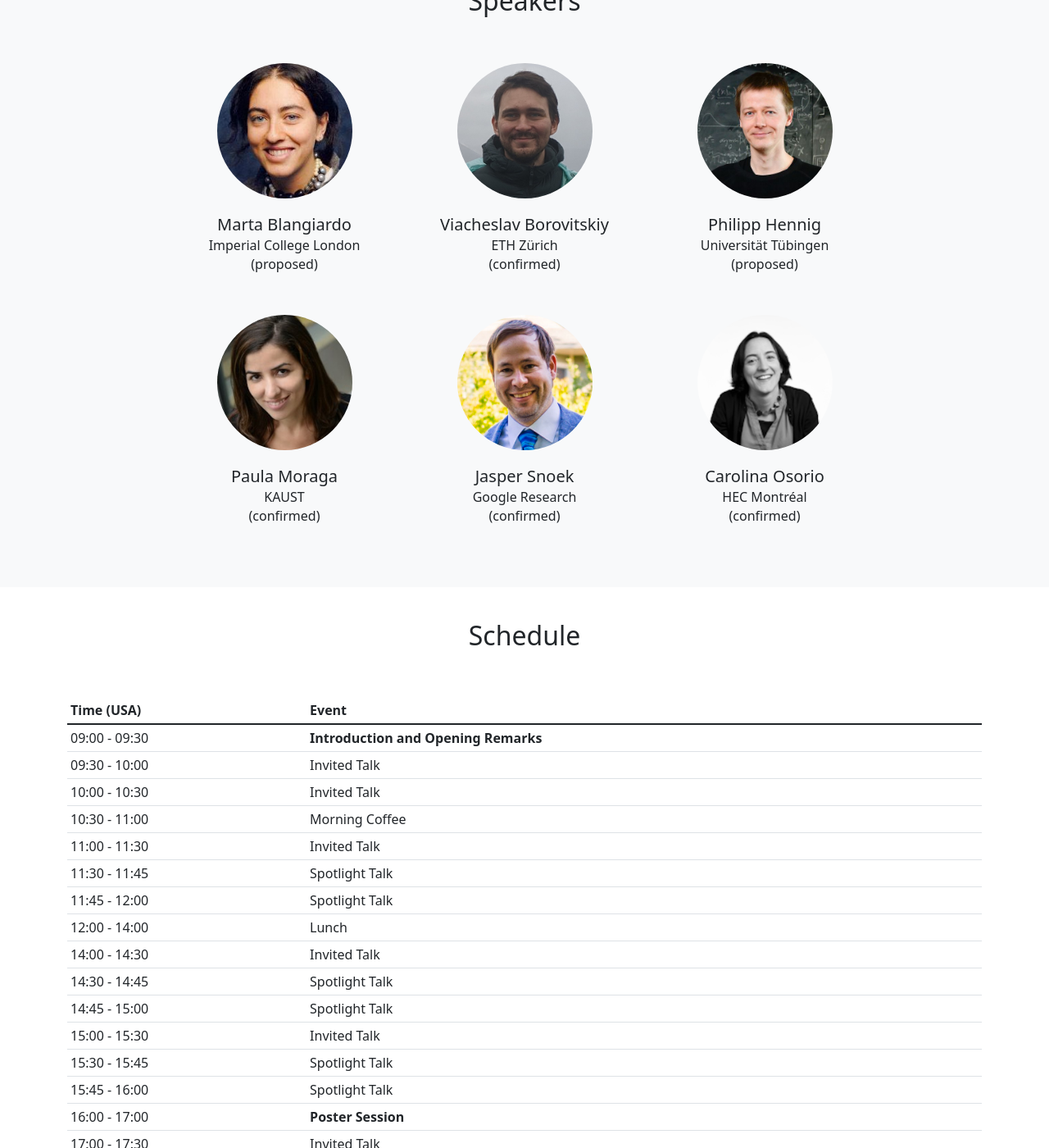
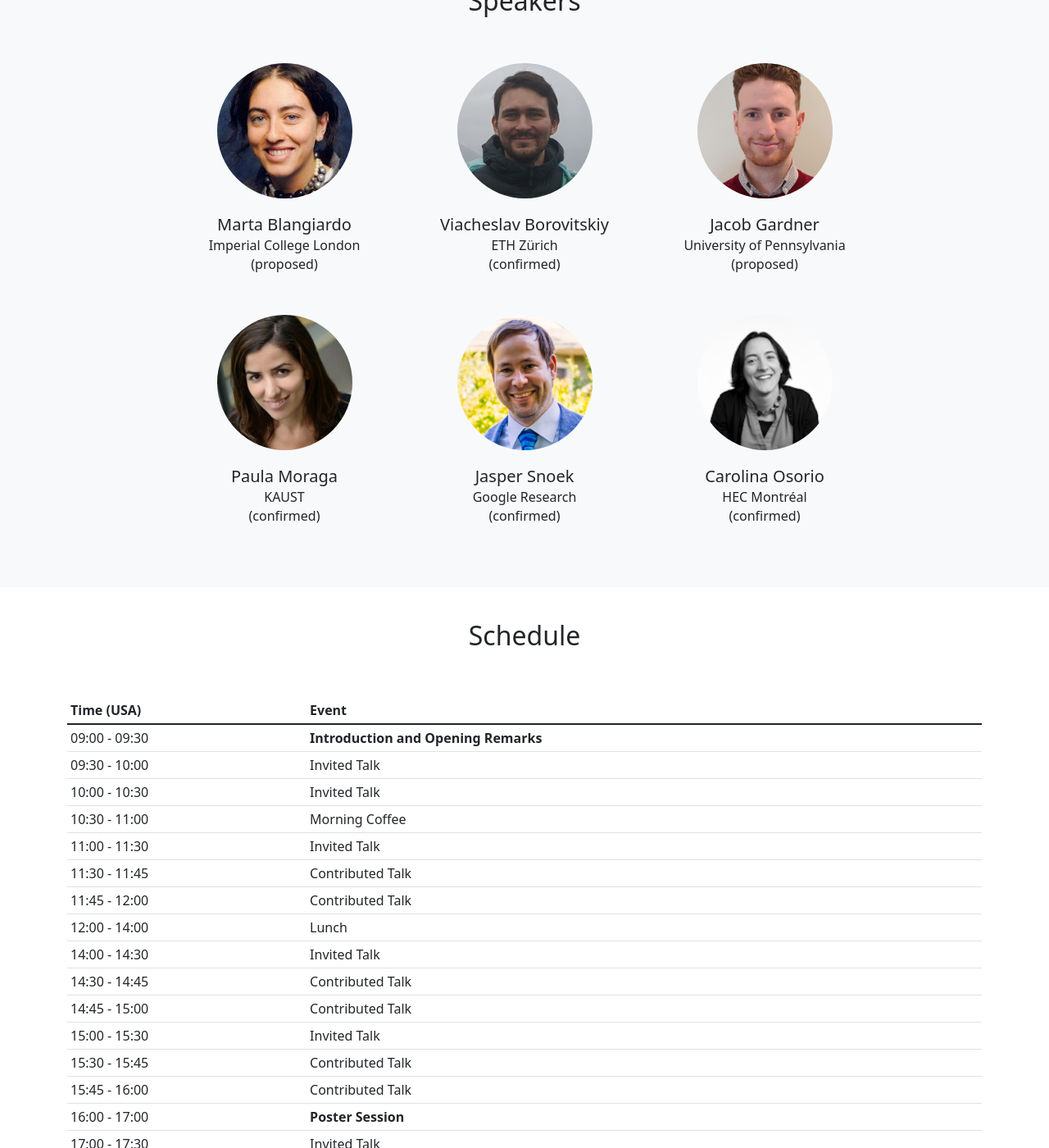
Before and after one commit to gp-seminar-series/neurips-2022, a Jekyll site: the page built from index.html, in a window 1280 px wide and 1400 px high, scrolled down 760 px. Shown: the whole window at 82% size. Built offline with Jekyll 4.4.1, drawn with Linux system fonts in a browser that asks for light colours; nearby versions of some CDN libraries.

Commit message:
Update speakers.

```diff
--- a/schedule.html
+++ b/schedule.html
@@ -13,15 +13,15 @@ published: false
 | 10:00 - 10:30 | Invited Talk |
 | 10:30 - 11:00 | Morning Coffee |
 | 11:00 - 11:30 | Invited Talk |
-| 11:30 - 11:45 | Spotlight Talk |
-| 11:45 - 12:00 | Spotlight Talk |
+| 11:30 - 11:45 | Contributed Talk |
+| 11:45 - 12:00 | Contributed Talk |
 | 12:00 - 14:00 | Lunch |
 | 14:00 - 14:30 | Invited Talk |
-| 14:30 - 14:45 | Spotlight Talk |
-| 14:45 - 15:00 | Spotlight Talk |
+| 14:30 - 14:45 | Contributed Talk |
+| 14:45 - 15:00 | Contributed Talk |
 | 15:00 - 15:30 | Invited Talk |
-| 15:30 - 15:45 | Spotlight Talk |
-| 15:45 - 16:00 | Spotlight Talk |
+| 15:30 - 15:45 | Contributed Talk |
+| 15:45 - 16:00 | Contributed Talk |
 | 16:00 - 17:00 | **Poster Session** |
 | 17:00 - 17:30 | Invited Talk |
 | 17:30 - 17:55 | **Panel Discussion** |
--- a/speakers.html
+++ b/speakers.html
@@ -2,9 +2,9 @@
 published: false
 ---
 
-{% assign speakers = "Marta Blangiardo<>Viacheslav Borovitskiy<>Philipp Hennig<>Paula Moraga<>Jasper Snoek<>Carolina Osorio" | split: "<>" %}
-{% assign institutions = "Imperial College London<>ETH Zürich<>Universität Tübingen<>KAUST<>Google Research<>HEC Montréal" | split: "<>" %}
-{% assign urls = "https://www.imperial.ac.uk/people/m.blangiardo<>http://vab.im/<>https://uni-tuebingen.de/fakultaeten/mathematisch-naturwissenschaftliche-fakultaet/fachbereiche/informatik/lehrstuehle/methoden-des-maschinellen-lernens/personen/philipp-hennig/<>https://www.paulamoraga.com/<>https://research.google/people/JasperSnoek/<>https://www.carolinaosorio.net/" | split: "<>" %}
+{% assign speakers = "Marta Blangiardo<>Viacheslav Borovitskiy<>Jacob Gardner<>Paula Moraga<>Jasper Snoek<>Carolina Osorio" | split: "<>" %}
+{% assign institutions = "Imperial College London<>ETH Zürich<>University of Pennsylvania<>KAUST<>Google Research<>HEC Montréal" | split: "<>" %}
+{% assign urls = "https://www.imperial.ac.uk/people/m.blangiardo<>http://vab.im/<>https://jacobrgardner.github.io/<>https://www.paulamoraga.com/<>https://research.google/people/JasperSnoek/<>https://www.carolinaosorio.net/" | split: "<>" %}
 {% assign confirmation  = "proposed<>confirmed<>proposed<>confirmed<>confirmed<>confirmed" | split: "<>" %}
 
 <h1 class="h2 text-center pt-3 pb-5">Speakers</h1>
```
Also changed, not shown: assets/speakers/jacob-gardner.jpg (added), assets/speakers/philipp-hennig.jpg (deleted).
